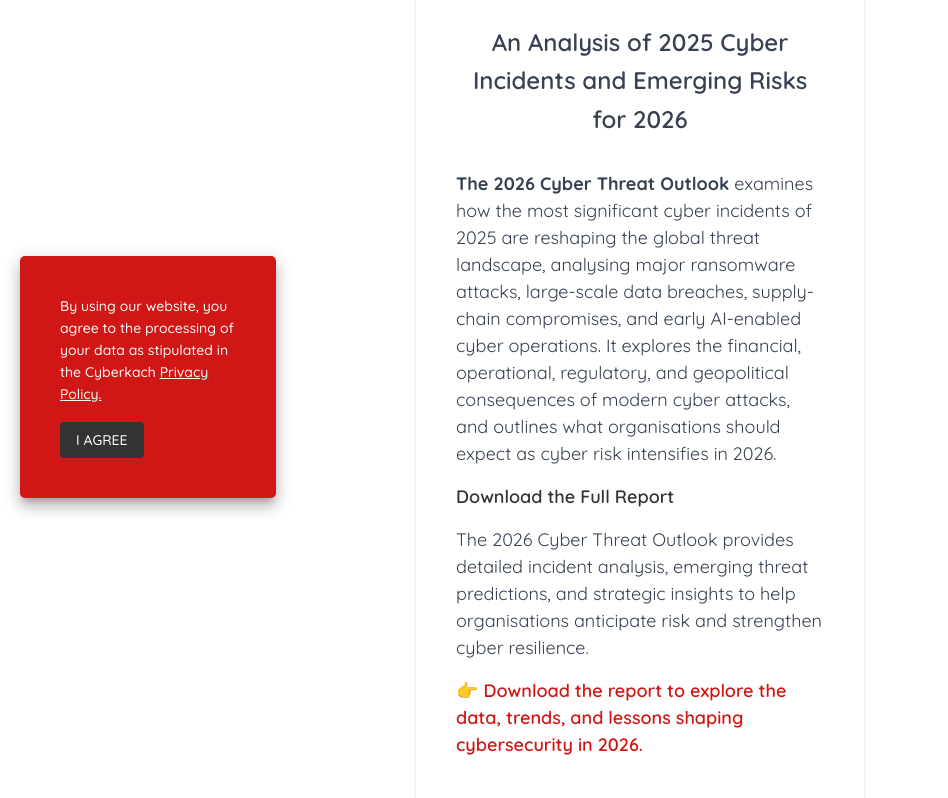
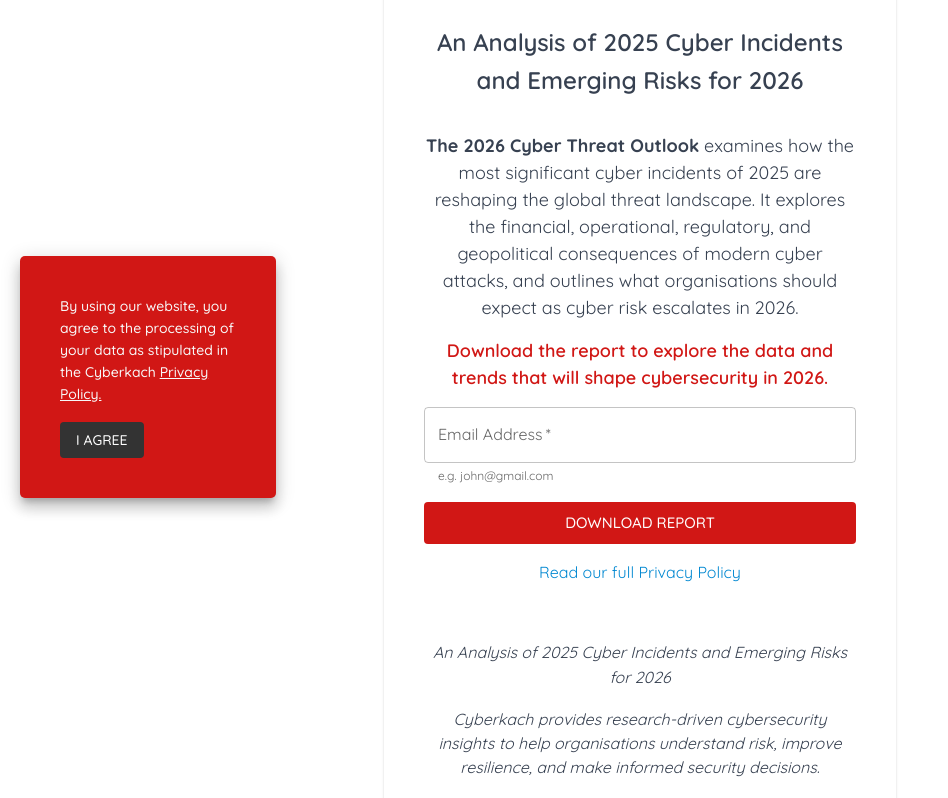
Before and after one commit to barman47/cyberkach-blog, a Next.js app: page /reports/2026-cyber-threat-outlook in a window 1280 px wide. Shown: the part 282-1080 px from the top of the page, without its empty margins (0-948 px from the left). Built offline with nearby package versions, Linux system fonts and the light colour scheme; no server answers.

Commit message:
chore: text updates

```diff
--- a/src/app/reports/2026-cyber-threat-outlook/CyberThreatOutlook.tsx
+++ b/src/app/reports/2026-cyber-threat-outlook/CyberThreatOutlook.tsx
@@ -2,12 +2,13 @@
 
 import * as React from 'react';
 import { makeStyles } from 'tss-react/mui';
-import { Link, Paper, Stack, Typography } from '@mui/material';
+import { Box, Paper, Stack, Typography } from '@mui/material';
 import toast from 'react-hot-toast';
+import NewsletterForm from '@/components/NewsLetterForm';
 
 const useStyles = makeStyles()(theme => ({
     root: {
-        width: '35dvw',
+        width: '40dvw',
         margin: '10rem auto 5rem auto',
         padding: theme.spacing(5),
 
@@ -45,19 +46,29 @@ const useStyles = makeStyles()(theme => ({
 
     text1: {
         color: '#374151',
-        fontSize: '1.125rem'
+        fontSize: '1.125rem',
+        textAlign: 'center'
     },
 
     text2: {
         color: theme.palette.secondary.main,
         fontSize: '1.125rem',
-        fontWeight: 600
+        fontWeight: 600,
+        textAlign: 'center'
     },
 
-    link: {
+    downloadText: {
         color: theme.palette.primary.main,
         fontSize: '1.125rem',
-        fontWeight: 600
+        fontWeight: 600,
+        textAlign: 'center'
+    },
+
+    footerText: {
+        color: '#374151',
+        fontSize: '1rem',
+        fontWeight: 400,
+        textAlign: 'center'
     }
 }));
 
@@ -82,21 +93,21 @@ const CyberThreatOutlook: React.FC<{}> = () => {
                 </Stack>
                 <Stack direction="column" gap={2}>
                     <Typography variant="body1" className={classes.text1}>
-                        <strong>The 2026 Cyber Threat Outlook</strong> examines how the most significant cyber incidents of 2025 are reshaping the global threat landscape, analysing major ransomware attacks, large-scale data breaches, supply-chain compromises, and early AI-enabled cyber operations. It explores the financial, operational, regulatory, and geopolitical consequences of modern cyber attacks, and outlines what organisations should expect as cyber risk intensifies in 2026.
+                        <strong>The 2026 Cyber Threat Outlook</strong>  examines how the most significant cyber incidents of 2025 are reshaping the global threat landscape. It explores the financial, operational, regulatory, and geopolitical consequences of modern cyber attacks, and outlines what organisations should expect as cyber risk escalates in 2026.
                     </Typography>
-                    <Typography variant="body1" className={classes.text2}>Download the Full Report</Typography>
-                    <Typography variant="body1" className={classes.text1}>The 2026 Cyber Threat Outlook provides detailed incident analysis, emerging threat predictions, and strategic insights to help organisations anticipate risk and strengthen cyber resilience.</Typography>
-                    <Link
-                        href="#!"
-                        // href="/Cyberkach_2026_Cyber_Threat_Outlook.pdf"
-                        underline="hover"
-                        onClick={downloadTemplate} className={classes.link}
-                    >
-                        👉 Download the report to explore the data, trends, and lessons shaping cybersecurity in 2026.
-                    </Link>
-                    <br /><br />
-                    <Typography variant="h6" className={classes.subTitle}><em>An Analysis of 2025 Cyber Incidents and Emerging Risks for 2026</em></Typography>
-                    <Typography variant="body1" className={classes.text1}><em>Cyberkach provides research-driven cybersecurity insights to help organisations understand risk, improve resilience, and make informed security decisions.</em></Typography>
+                    <Typography variant="body1" className={classes.downloadText}>
+                        Download the report to explore the data and trends that will shape cybersecurity in 2026.
+                    </Typography>
+                    <Box component="div" sx={{ width: '100%' }}>
+                        <NewsletterForm
+                            buttonText="Download Report"
+                            showFooterText
+                            callBack={downloadTemplate}
+                        />
+                    </Box>
+                    <br />
+                    <Typography variant="h6" className={classes.footerText}><em>An Analysis of 2025 Cyber Incidents and Emerging Risks for 2026</em></Typography>
+                    <Typography variant="body1" className={classes.footerText}><em>Cyberkach provides research-driven cybersecurity insights to help organisations understand risk, improve resilience, and make informed security decisions.</em></Typography>
                 </Stack>
             </Stack>
         </>
```
